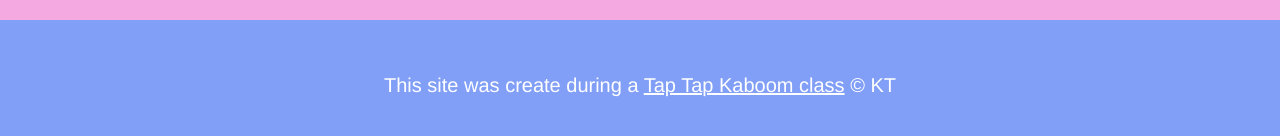
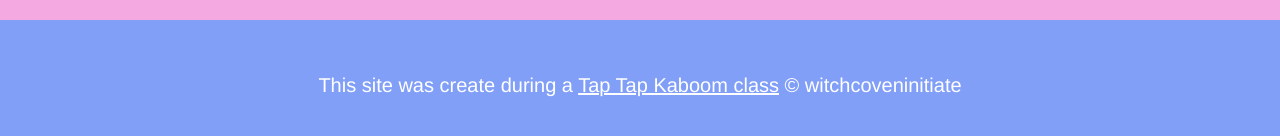
Before and after one commit to witchcoveninitiate/nct-superhuman, a plain HTML site: page index.html in a window 1280 px wide. Shown: the part 2190-2326 px from the top of the page. Drawn offline with Linux system fonts and the light colour scheme; a web font is replaced by a local one.

Commit message:
by witchcoveninitiate

```diff
--- a/index.html
+++ b/index.html
@@ -48,7 +48,7 @@
 
 	<!-- footer element -->
 	<footer>
-		<p>This site was create during a <a target="_blank" href="https://taptapkaboom.com">Tap Tap Kaboom class</a>  &copy; KT </p>
+		<p>This site was create during a <a target="_blank" href="https://taptapkaboom.com">Tap Tap Kaboom class</a>  &copy; witchcoveninitiate </p>
 	</footer>
 
 </body>
```
